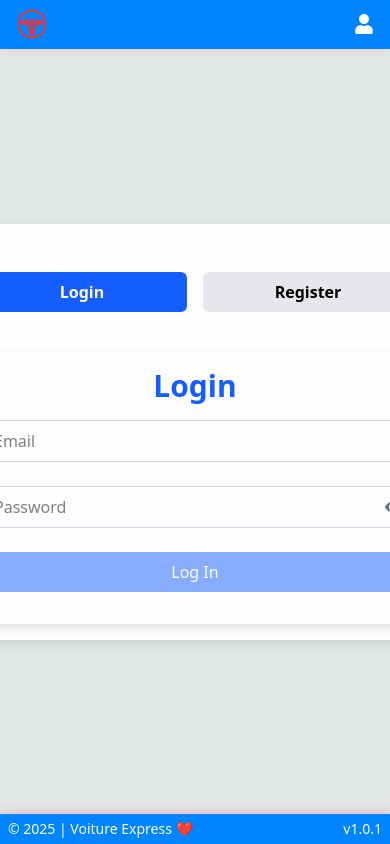
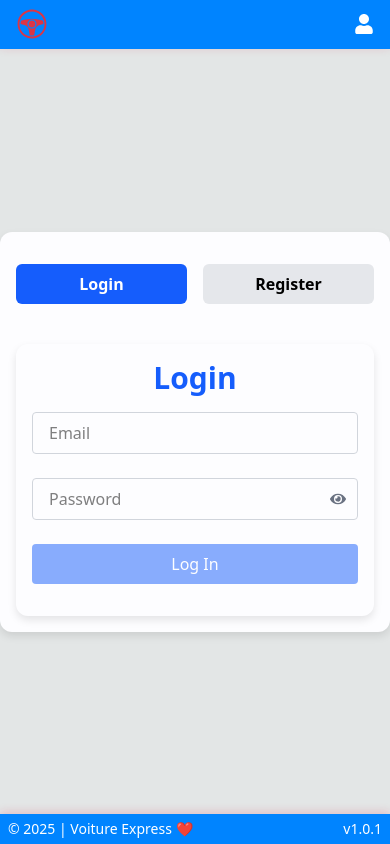
Before and after one commit to mtoanp/voiture-express, a React (Vite) app: page /auth/login in a window 390 px wide. Built offline with nearby package versions, Linux system fonts and the light colour scheme.

Commit message:
feat(role): add roles

```diff
--- a/src/features/auth/auth-layout.scss
+++ b/src/features/auth/auth-layout.scss
@@ -1,12 +1,10 @@
 .auth-layout {
-    // background-color: black;
     // background-color: #080710;
     .auth {
         $size: 100px;
-        width: 500px;
         background-color: #fdfdff;
         .background {
-            width: 500px;
+            width: 100%;
             height: 300px;
             position: absolute;
             top: -40px;
@@ -34,23 +32,12 @@
         }
 
         .control {
-            // position: absolute;
-            // top: 0;
-            // left: 50%;
-            // transform: translateX(-50%);
             z-index: 1 !important;
-
             width: 100%;
             margin: 1rem auto;
             display: flex;
             justify-content: space-between;
             gap: 1rem;
-
-            @media (max-width: 600px) {
-                width: 100%;
-                margin: 2rem 1rem;
-                width: calc(100% - 2rem);
-            }
 
             & > * {
                 flex: 1;
--- a/src/features/auth/auth-layout.tsx
+++ b/src/features/auth/auth-layout.tsx
@@ -8,8 +8,8 @@ const AuthLayout = () => {
   const isLogin = location.pathname.includes("login");
 
   return (
-    <div className="auth-layout h-full flex flex-col items-center justify-center">
-      <div className="auth card relative">
+    <div className="auth-layout h-full flex flex-col items-center justify-center mx-auto">
+      <div className="auth card relative w-full lg:w-[500px] mx-1">
         {/* background */}
         {/* <div className="background">
           <div className="shape"></div>
```
